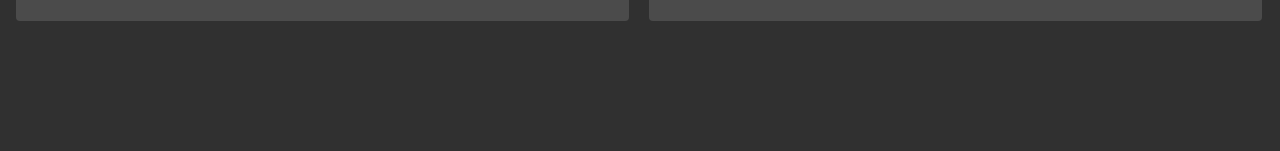
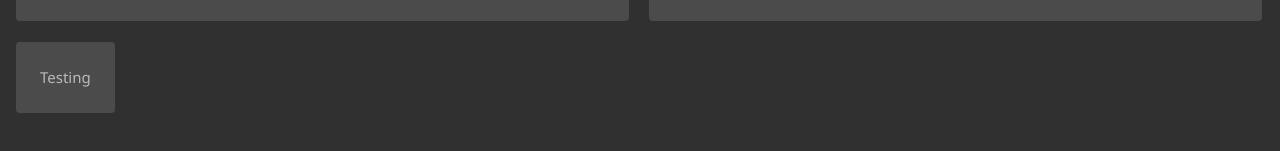
Before and after one commit to HoWingYip/is2019-screwing-around, a plain HTML site: page editor-ui/index.html in a window 1280 px wide. Shown: the part 345-496 px from the top of the page. Drawn offline with Linux system fonts and the light colour scheme.

Commit message:
Readying up for implementation of editing, assets and misc. panels

```diff
--- a/editor-ui/index.html
+++ b/editor-ui/index.html
@@ -44,5 +44,6 @@
       id="timelineSkipToEnd" onclick="timelineSkipToEnd()" />
     </div>
   </div>
+  <div class="panel w3-round">Testing</div>
 </body>
 </html>
--- a/editor-ui/styles.css
+++ b/editor-ui/styles.css
@@ -19,13 +19,11 @@ video {
 }
 
 /* specialised code for other elements */
-.video-panel, .video-panel-second {
+.video-panel, .video-panel-second, .panel {
   background-color: rgb(75, 75, 75);
   color: rgb(185, 185, 185);
-  width: calc(50% - 11px);
   padding: 24px;
   display: inline-block;
-  text-align: center;
   overflow: auto;
 
   /* disallow selection within panels */
@@ -33,6 +31,15 @@ video {
   -webkit-user-select: none;
   -ms-user-select: none;
   user-select: none;
+}
+
+.video-panel, .video-panel-second {
+  width: calc(50% - 11px);
+  text-align: center;
+}
+
+.panel {
+  margin-top: 16px;
 }
 
 .video-panel-second {
```
